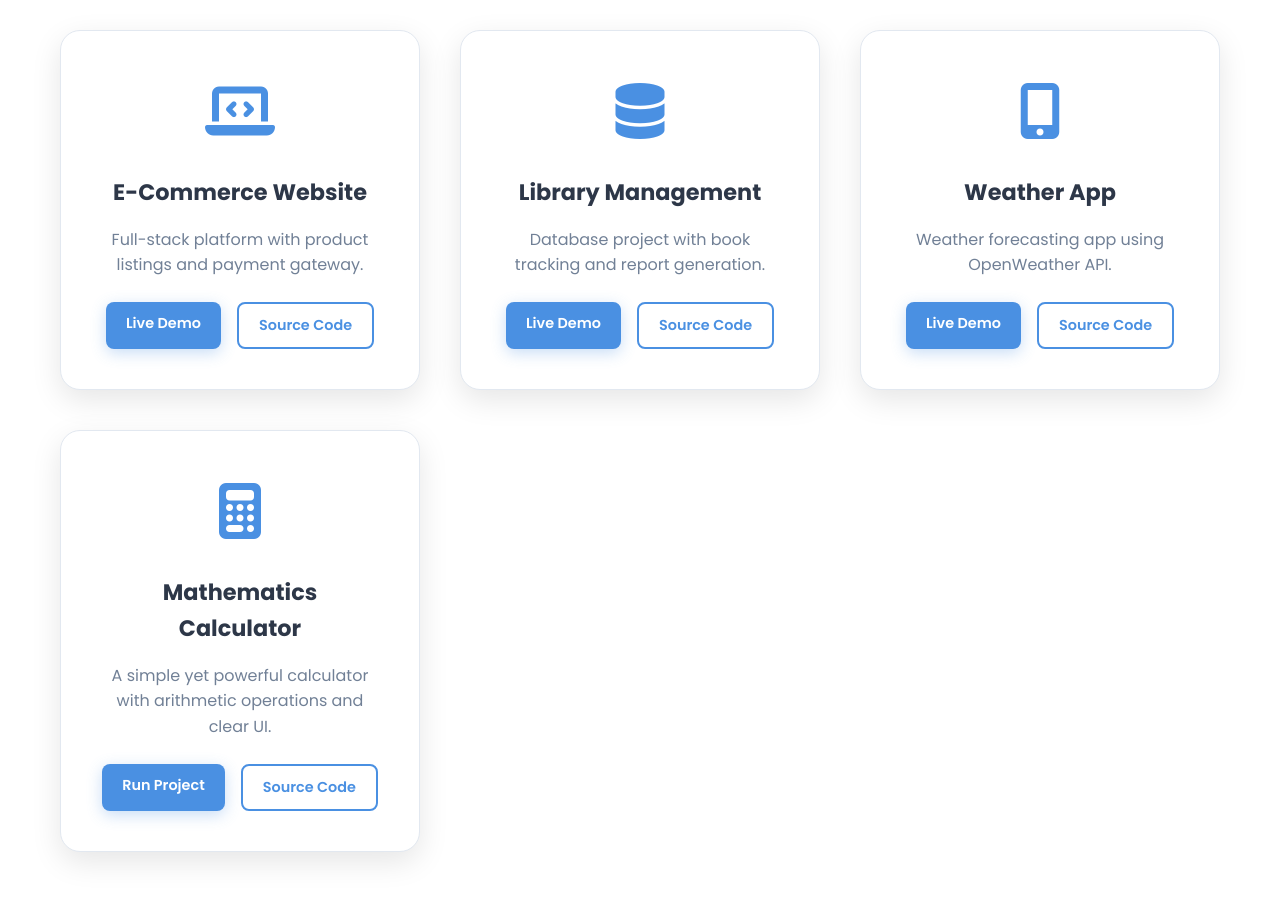
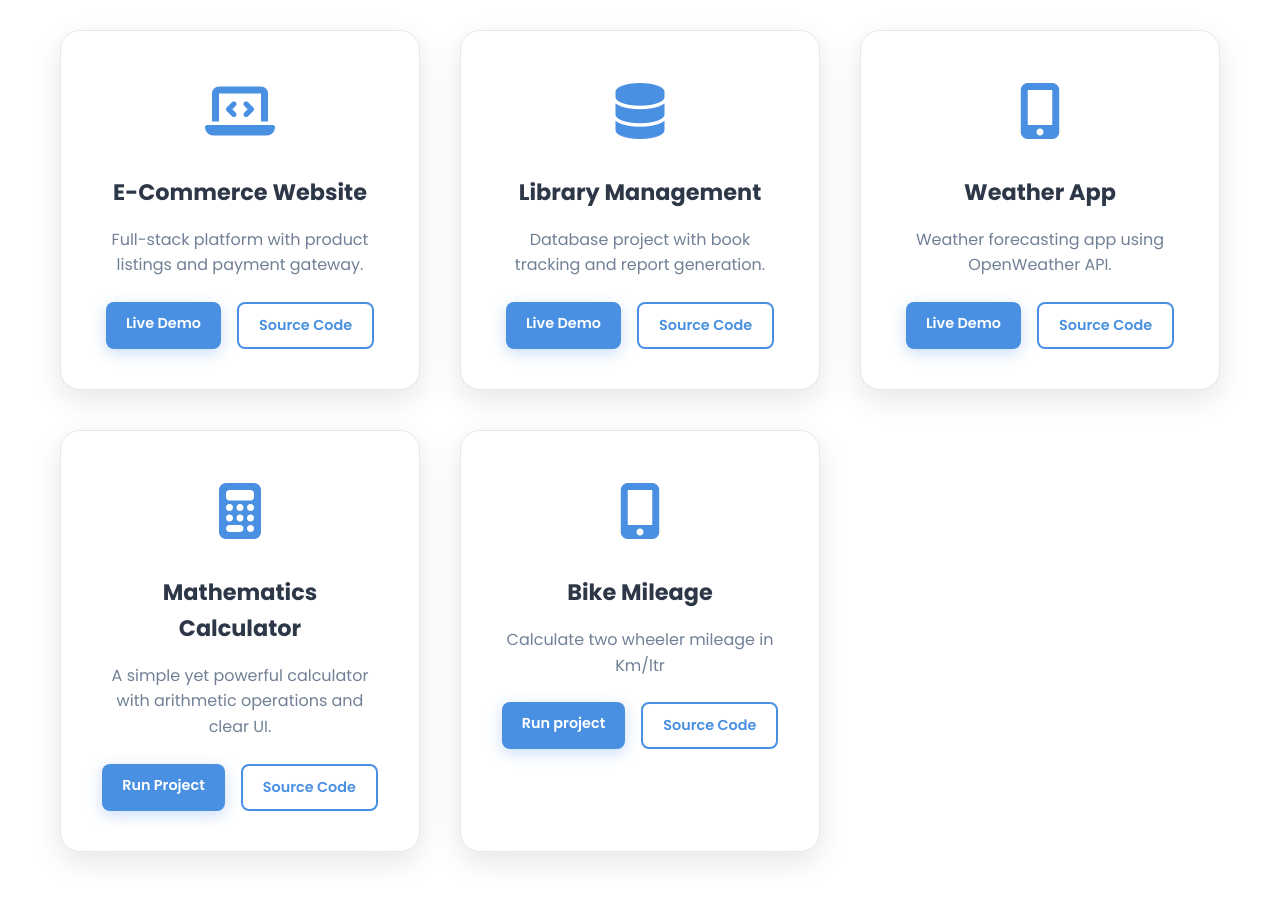
Before and after one commit to Shail9349/Portfolio-website, a plain HTML site: page projects.html in a window 1280 px wide. Shown: the part 202-1102 px from the top of the page. Drawn offline with Linux system fonts and the light colour scheme.

Commit message:
Add new project 'Bike Mileage' to projects page

```diff
--- a/projects.html
+++ b/projects.html
@@ -73,8 +73,19 @@
                     <h3>Mathematics Calculator</h3>
                     <p>A simple yet powerful calculator with arithmetic operations and clear UI.</p>
                     <div class="project-links">
-                        <a href="Calculator/index.html" class="btn primary" target="_blank">Run Project</a>
+                        <a href="calculator/index.html" class="btn primary" target="_blank">Run Project</a>
                         <a href="https://github.com/Shail9349/Calculator" class="btn secondary" target="_blank">Source Code</a>
+                    </div>
+                </div>
+
+                <!-- Weather App -->
+                <div class="project-card">
+                    <div class="project-image"><i class="fas fa-mobile-alt"></i></div>
+                    <h3>Bike Mileage</h3>
+                    <p>Calculate two wheeler mileage in Km/ltr</p>
+                    <div class="project-links">
+                        <a href="Bike mileage/index.html" class="btn primary" target="_blank">Run project</a>
+                        <a href="#" class="btn secondary" target="_blank">Source Code</a>
                     </div>
                 </div>
 
@@ -84,5 +95,4 @@
 
     <script src="script.js"></script>
 </body>
-
 </html>
```
